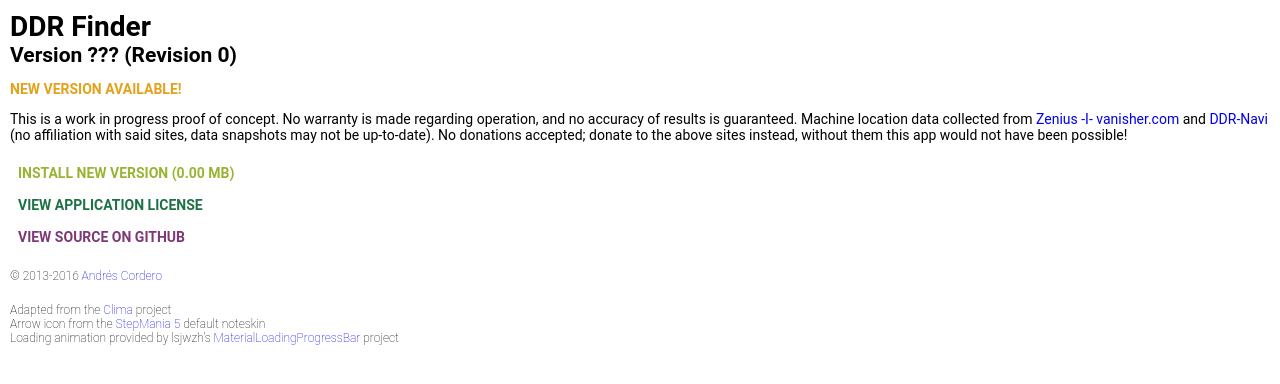
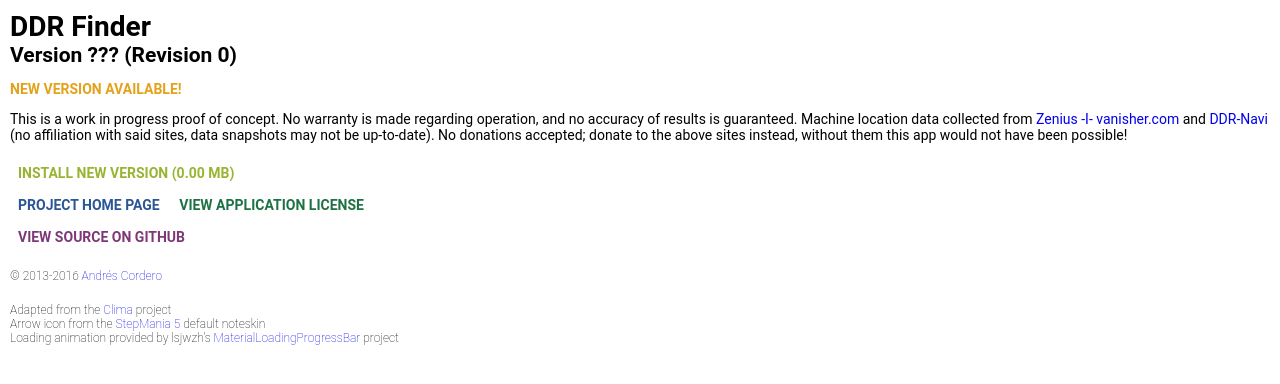
Before and after one commit to Andrew67/ddr-finder, a PHP site: page /about.php in a window 1280 px wide. Shown: the top 384 px of the page. Run offline with PHP 8.4, Linux system fonts and the light colour scheme.

Commit message:
Add link back to DDR Finder homepage on app's about page.

```diff
--- a/web/about.php
+++ b/web/about.php
@@ -39,7 +39,7 @@ function apkSizeMB() {
     <title>DDR Finder</title>
     <!-- ddr-finder | https://github.com/Andrew67/ddr-finder/blob/master/LICENSE -->
     <!-- Setting the OpenGraph URL ensures shared links point to the main page -->
-    <meta property="og:url" content="http://ddrfinder.andrew67.com/">
+    <meta property="og:url" content="https://ddrfinder.andrew67.com/">
     <meta name="viewport" content="width=device-width, initial-scale=1.0">
     <link rel="stylesheet" href="css/about.css">
     <link rel="shortcut icon" href="images/favicon.png" type="image/png">
@@ -69,6 +69,9 @@ function apkSizeMB() {
         Install New Version (<?= apkSizeMb(); ?> MB) <i class="icon-android"></i>
     </a><br>
     <?php endif; ?>
+    <a href="https://ddrfinder.andrew67.com/" class="button bg-color-blueDark">
+        Project Home Page
+    </a>
     <a href="https://raw.github.com/Andrew67/DdrFinder/master/LICENSE" class="button bg-color-greenDark fg-color-white">
         View Application License
     </a><br>
--- a/web/css/about.css
+++ b/web/css/about.css
@@ -47,3 +47,6 @@ h4, h5 {
 .button.bg-color-pinkDark {
     color: #7e3878;
 }
+.button.bg-color-blueDark {
+    color: #2b5797;
+}
```
